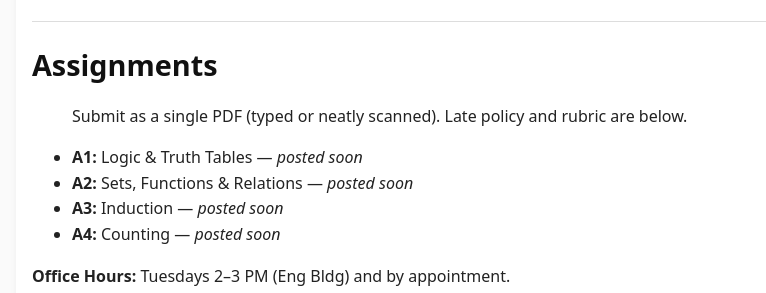
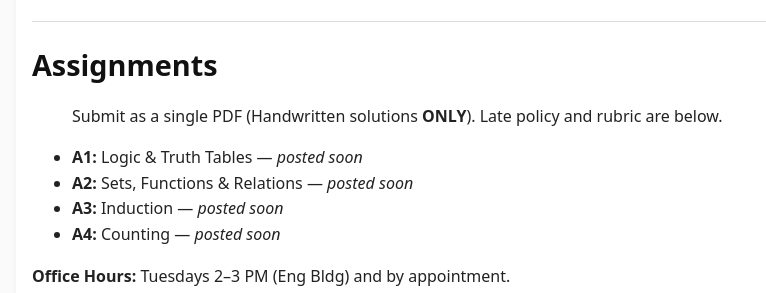
Before and after one commit to SaleemKamaludin/SaleemKamaludin.github.io, a Jekyll site: the page built from courses/comp1604/assignments/index.md, in a window 1280 px wide. Shown: the part 140-433 px from the top of the page, without its empty margins (158-924 px from the left). Built offline with Jekyll 4.4.1, drawn with Linux system fonts in a browser that asks for light colours.

Commit message:
Update index.md

```diff
--- a/courses/comp1604/assignments/index.md
+++ b/courses/comp1604/assignments/index.md
@@ -6,7 +6,7 @@ permalink: /courses/comp1604/assignments/
 
 # Assignments
 
-> Submit as a single PDF (typed or neatly scanned). Late policy and rubric are below.
+> Submit as a single PDF (Handwritten solutions **ONLY**). Late policy and rubric are below.
 
 - **A1:** Logic & Truth Tables — _posted soon_
 - **A2:** Sets, Functions & Relations — _posted soon_
```
